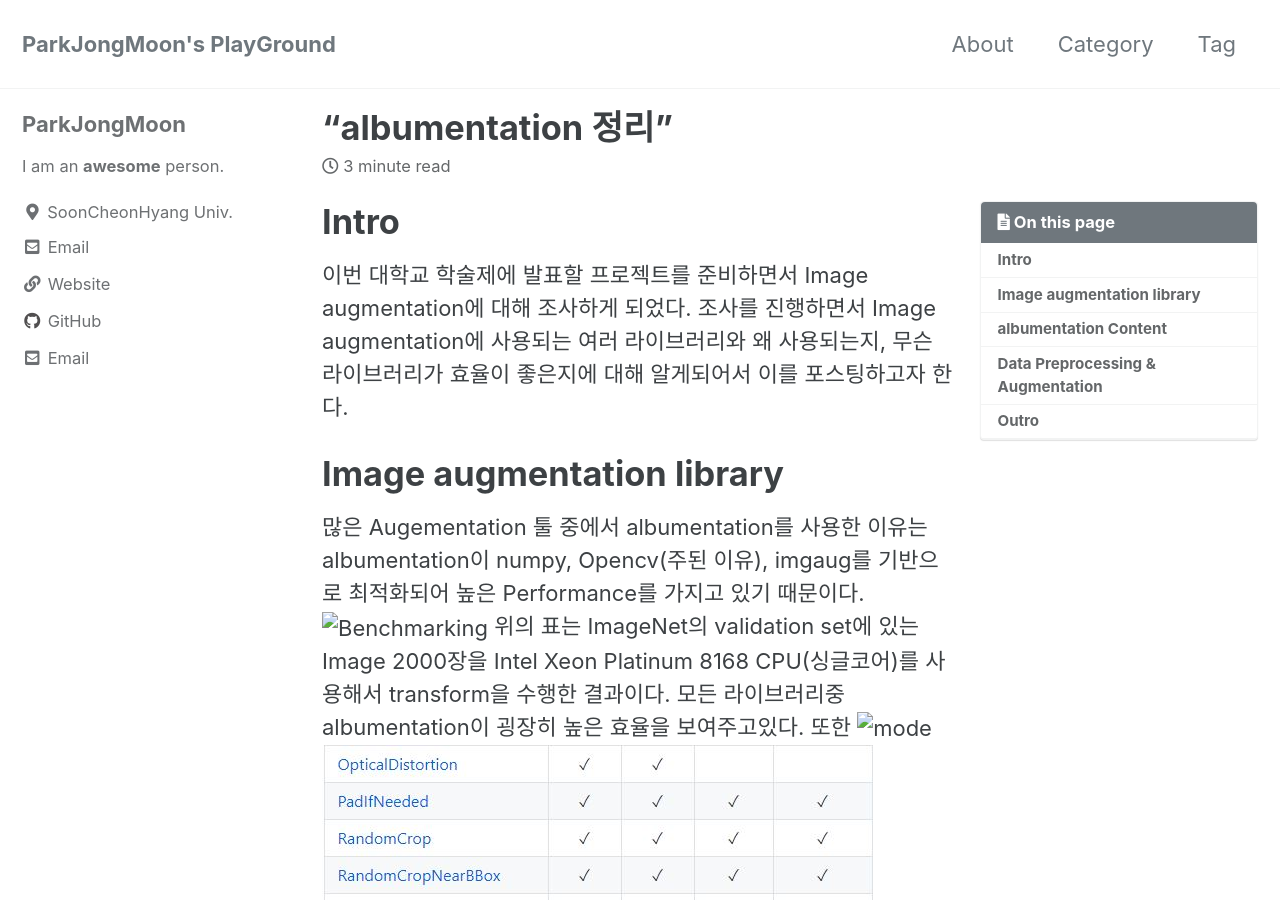
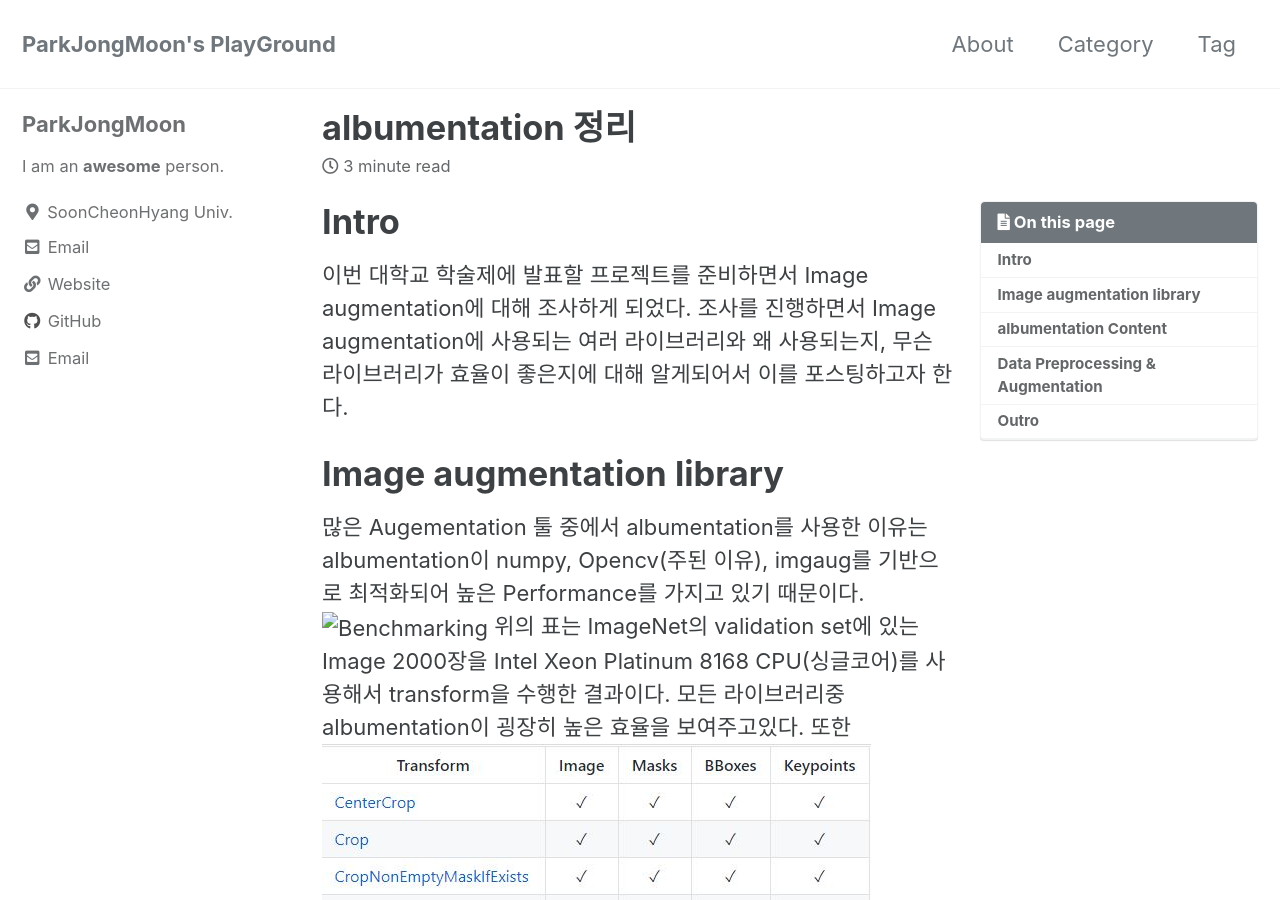
Before and after one commit to ENTAR0/ENTAR0.github.io, a Jekyll site: the page built from _posts/2020-08-07-albumetnation_post.md, in a window 1280 px wide and 900 px high. Built offline with Jekyll 4.4.1, drawn with Linux system fonts in a browser that asks for light colours; cached includes are drawn as plain includes.

Commit message:
albumentation post

```diff
--- a/_posts/2020-08-07-albumetnation_post.md
+++ b/_posts/2020-08-07-albumetnation_post.md
@@ -1,5 +1,5 @@
 ---
-title: “albumentation 정리”
+title: albumentation 정리
 categories:
 - Image augmentation
 tags:
@@ -15,9 +15,9 @@ toc: true
 효율이 좋은지에 대해 알게되어서 이를 포스팅하고자 한다.
 # Image augmentation library
 많은 Augementation 툴 중에서 albumentation를 사용한 이유는 albumentation이 numpy, Opencv(주된 이유),
-imgaug를 기반으로 최적화되어 높은 Performance를 가지고 있기 때문이다. ![Benchmarking](./assets/images/Benchmarking.jpg "Benchmarking results"){: .align -center}
+imgaug를 기반으로 최적화되어 높은 Performance를 가지고 있기 때문이다. ![Benchmarking](./assets/images/Benchmarking.jpg){: .align -center}
 위의 표는 ImageNet의 validation set에 있는 Image 2000장을 Intel Xeon Platinum 8168 CPU(싱글코어)를 사용해서 transform을 수행한 결과이다.
-모든 라이브러리중 albumentation이 굉장히 높은 효율을 보여주고있다. 또한 ![mode](./assets/images/mode1.jpg "Spatial-level transforms"){: .align -center}
+모든 라이브러리중 albumentation이 굉장히 높은 효율을 보여주고있다. 또한 ![mode](/assets/images/mode1.jpg){: .align -center}
 ![mode](/assets/images/mode2.jpg "Spatial-level transforms"){: .align -center}에 대한 표를 살펴보았을때
 많은 변형에 대해서 image augmentation 뿐만 아니라 Masks, BBoxes, Keypoints에도 augmentation을 지원하고있다.
 # albumentation Content
```
